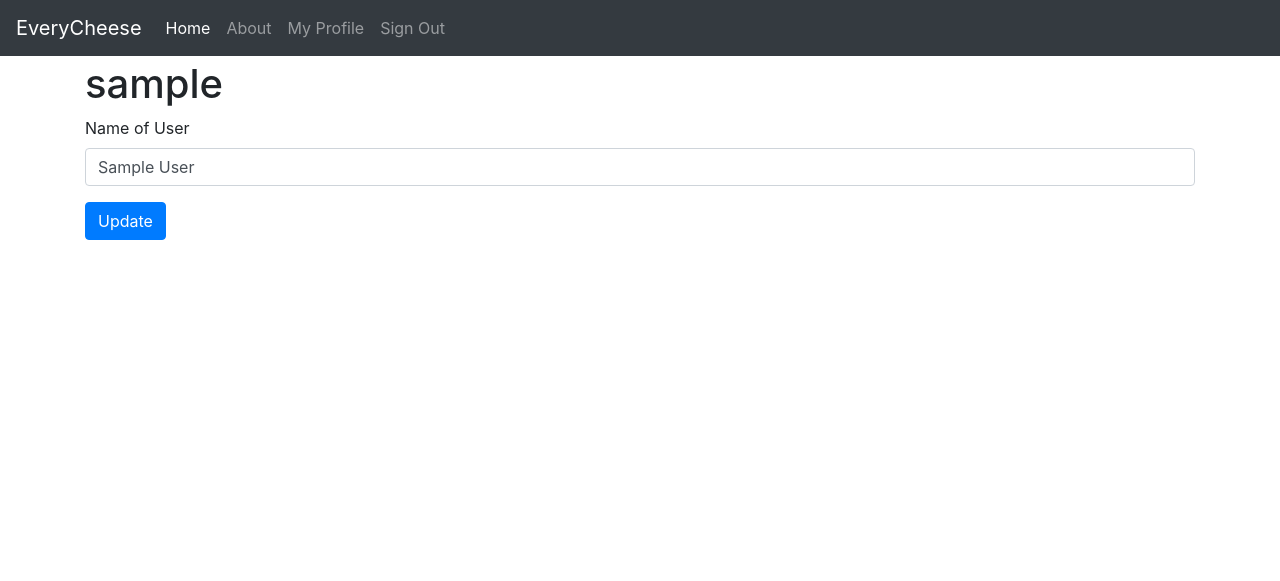
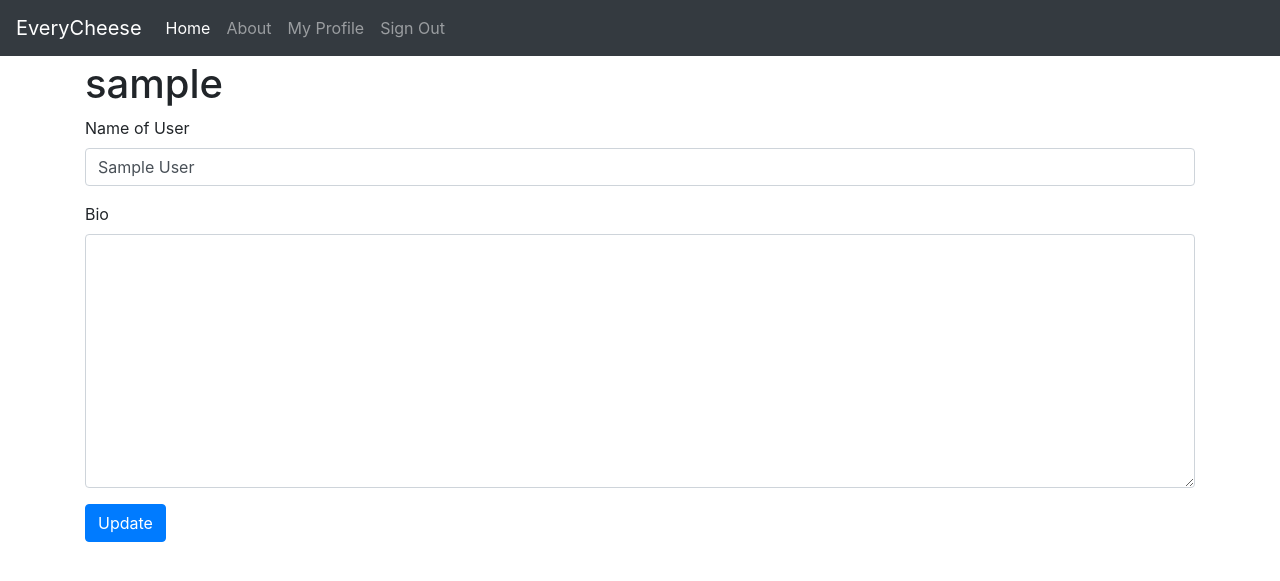
Before and after one commit to rgrlinux/everycheese, a Django app: page /users/~update/ in a window 1280 px wide. Shown: the top 581 px of the page. Run offline with Django 3.2, Linux system fonts and the light colour scheme; the visitor is signed in with stand-in values (Sample User, id 1); data comes from the database, SQL or seed files in the repository; some libraries are stand-ins or nearby versions.

Commit message:
add bio field to user models, views and templates

```diff
--- a/everycheese/templates/users/user_detail.html
+++ b/everycheese/templates/users/user_detail.html
@@ -12,6 +12,9 @@
       <h2>{{ object.username }}</h2>
       {% if object.name %}
         <p>{{ object.name }}</p>
+      {% endif %}
+      {% if object.bio %}
+        <p> {{ object.bio|linebreaksbr }}
       {% endif %}
     </div>
   </div>
--- a/everycheese/users/models.py
+++ b/everycheese/users/models.py
@@ -11,6 +11,7 @@ class User(AbstractUser):
     name = models.CharField(
         _("Name of User"), blank=True, max_length=255
     )
+    bio = models.TextField("Bio", blank=True)
 
     def get_absolute_url(self):
         return reverse(
--- a/everycheese/users/views.py
+++ b/everycheese/users/views.py
@@ -24,6 +24,7 @@ user_detail_view = UserDetailView.as_view()
 class UserUpdateView(LoginRequiredMixin, UpdateView):
     fields = [
         "name",
+        "bio",
     ]
 
     # We already imported user in the View code above,
```
Also changed, not shown: everycheese/users/migrations/0002_user_bio.py (added).
